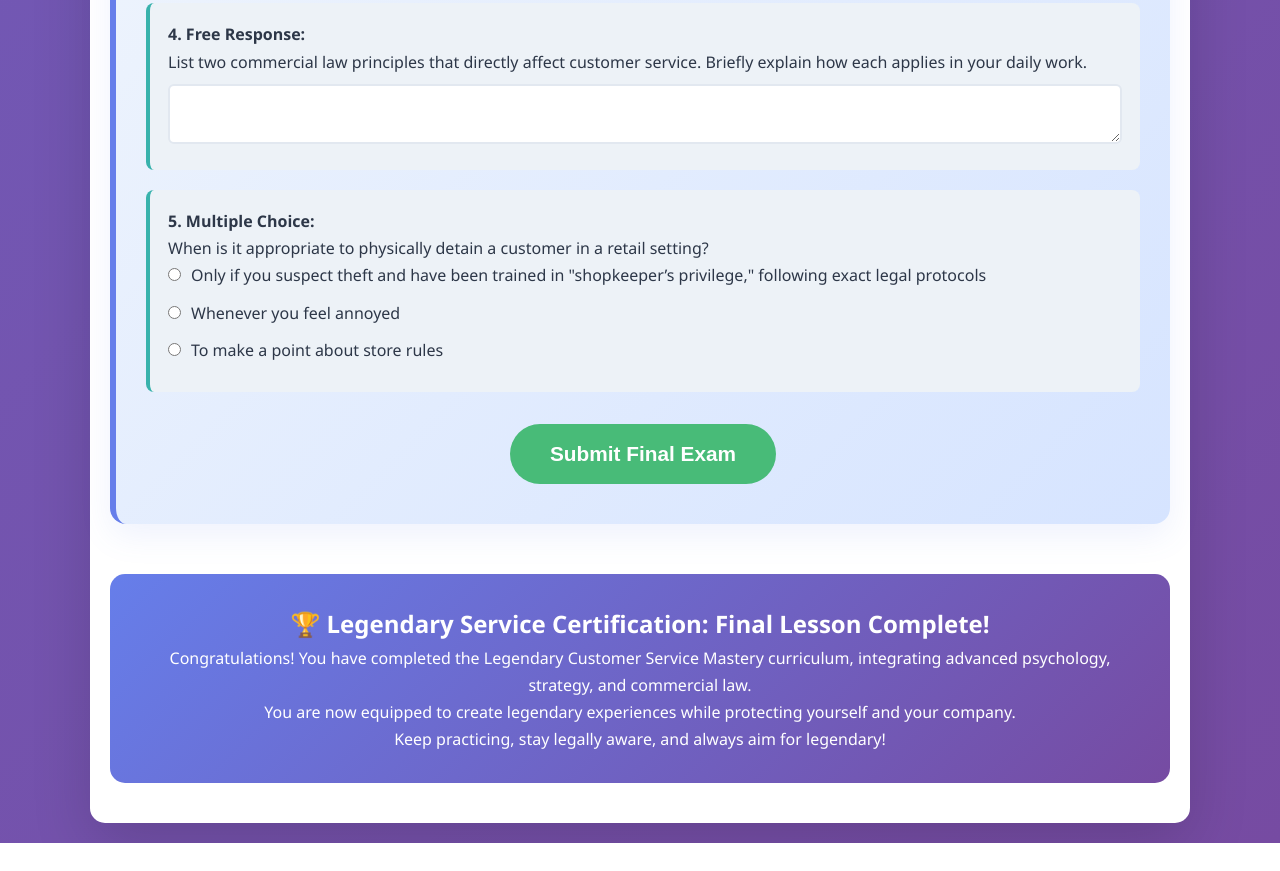
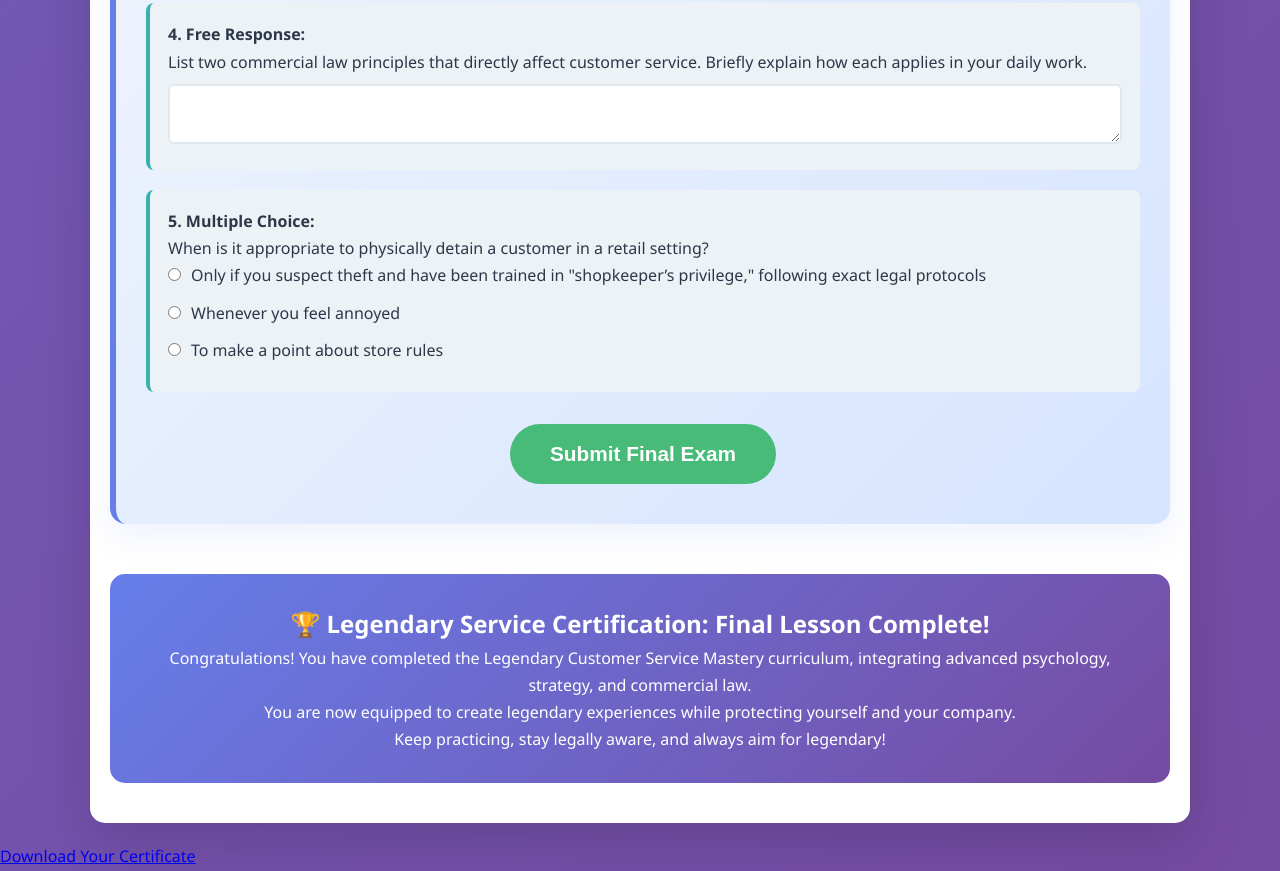
Before and after one commit to RetailExpert/retail-course-site, a plain HTML site: page lesson7.html in a window 1280 px wide. Shown: the part 6770-7641 px from the top of the page. Before the commit the page ends 7613 px from the top, so only its background shows below. Drawn offline with Linux system fonts and the light colour scheme.

Commit message:
Add certificate link

```diff
--- a/lesson7.html
+++ b/lesson7.html
@@ -339,3 +339,4 @@
 </script>
 </body>
 </html>
+<a href="certificate.html" target="_blank" class="btn">Download Your Certificate</a>
```
